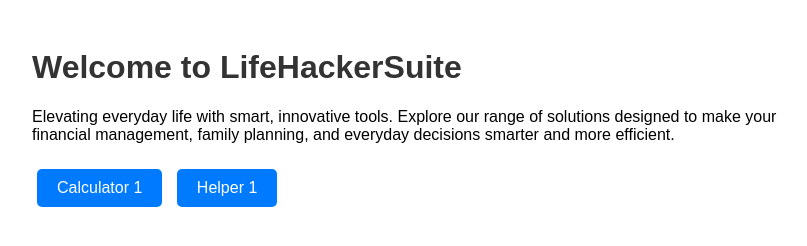
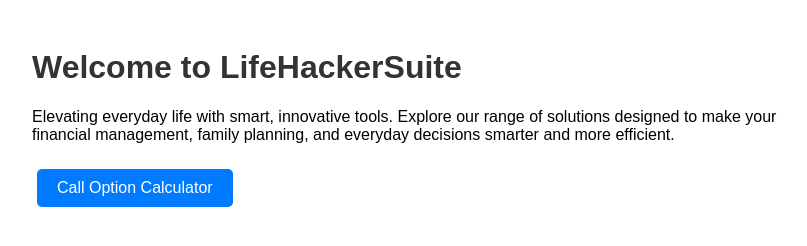
Before and after one commit to LifeHackerSuite/LifeHackerSuite.github.io, a plain HTML site: page index.html in a window 1280 px wide. Shown: the whole page, without its empty margins (208-1015 px from the left). Drawn offline with Linux system fonts and the light colour scheme.

Commit message:
Update index.html
update the calculator

```diff
--- a/index.html
+++ b/index.html
@@ -25,8 +25,8 @@
     <div class="container">
         <h1>Welcome to LifeHackerSuite</h1>
         <p class="description">Elevating everyday life with smart, innovative tools. Explore our range of solutions designed to make your financial management, family planning, and everyday decisions smarter and more efficient.</p>
-        <a href="link-to-your-subpage-1.html" class="button">Calculator 1</a>
-        <a href="link-to-your-subpage-2.html" class="button">Helper 1</a>
+        <a href="https://lifehackersuite.github.io/CallOptionCalculator.html" class="button">Call Option Calculator</a>
+        <!-- a href="link-to-your-subpage-2.html" class="button">Helper 1</a -->
         <!-- Add more buttons as needed -->
         <!-- Example: -->
         <!-- <a href="link-to-your-subpage-x.html" class="button">Tool X</a> -->
```
